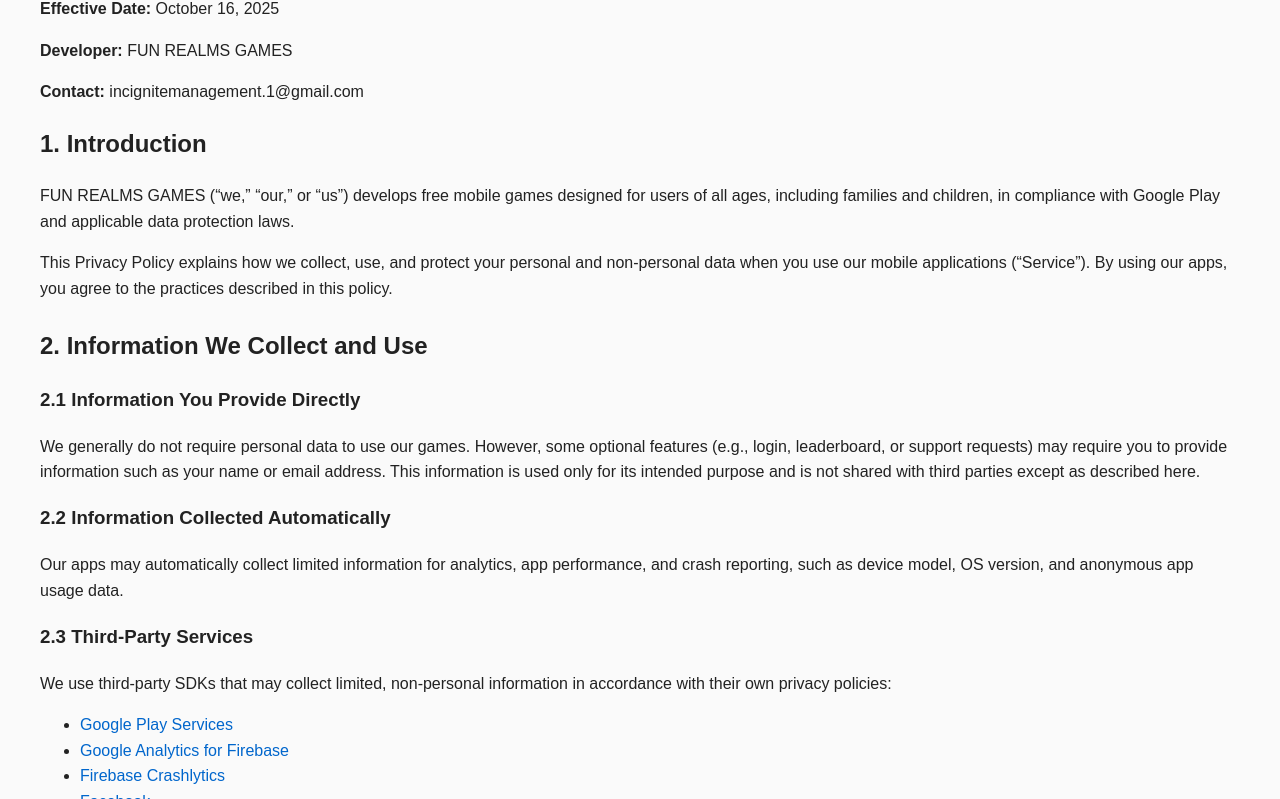
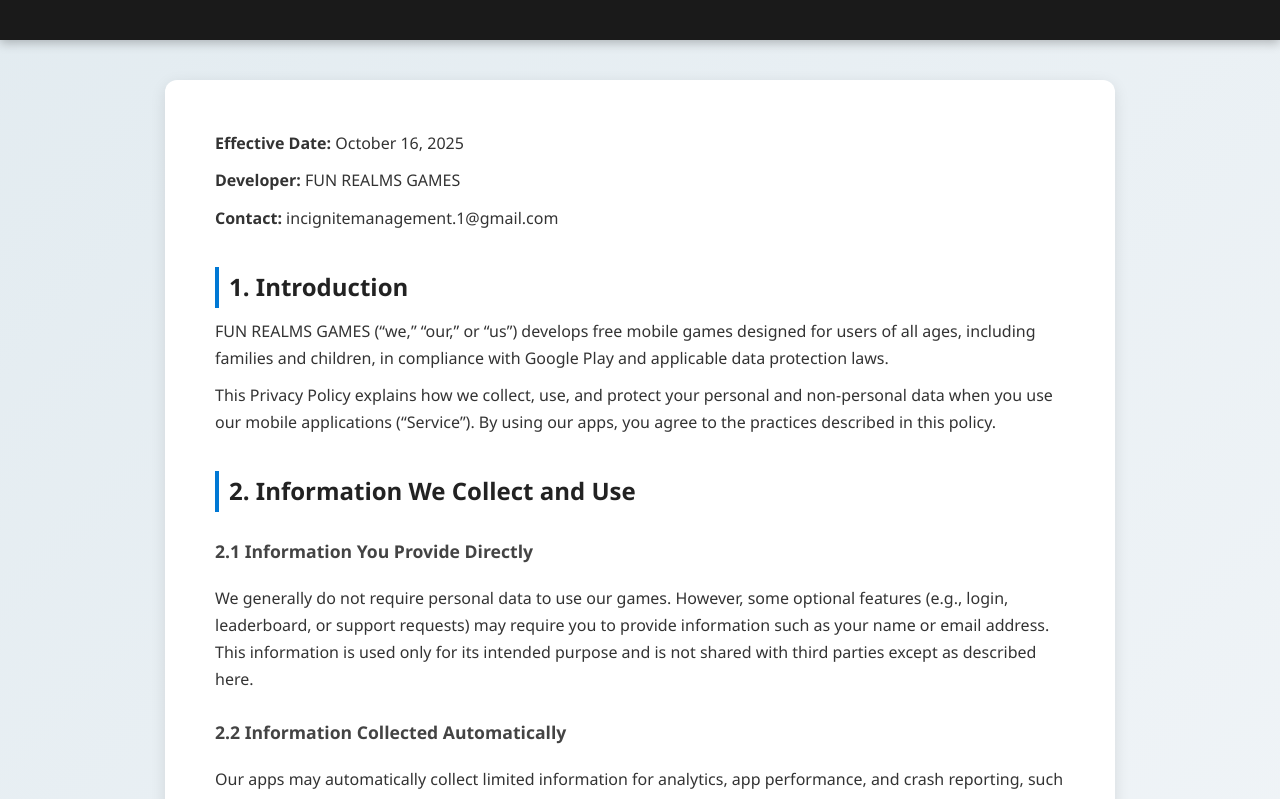
Before and after one commit to GameDevelopment2022/privacypolicy, a plain HTML site: page index.html in a window 1280 px wide. Shown: the part 125-924 px from the top of the page. Drawn offline with Linux system fonts and the light colour scheme.

Commit message:
Revise Privacy Policy layout and styles
Updated styling and structure of the Privacy Policy page, including header and main content adjustments.

```diff
--- a/index.html
+++ b/index.html
@@ -6,34 +6,103 @@
   <title>Privacy Policy | FUN REALMS GAMES</title>
   <style>
     body {
-      font-family: Arial, sans-serif;
-      margin: 40px;
-      background-color: #fafafa;
+      font-family: "Segoe UI", Roboto, Arial, sans-serif;
+      margin: 0;
+      padding: 0;
+      background: linear-gradient(135deg, #e2ebf0, #f9fafc);
+      color: #333;
+      line-height: 1.7;
+    }
+
+    header {
+      background-color: #1a1a1a;
+      color: #fff;
+      text-align: center;
+      padding: 60px 20px 40px 20px;
+      box-shadow: 0 3px 10px rgba(0, 0, 0, 0.25);
+    }
+
+    header h1 {
+      margin: 0;
+      font-size: 2.4rem;
+      letter-spacing: 1px;
+    }
+
+    main {
+      max-width: 850px;
+      margin: 40px auto;
+      background: #fff;
+      border-radius: 12px;
+      box-shadow: 0 4px 15px rgba(0, 0, 0, 0.1);
+      padding: 40px 50px;
+    }
+
+    h2 {
       color: #222;
-      line-height: 1.6;
+      border-left: 4px solid #0078d4;
+      padding-left: 10px;
+      margin-top: 35px;
+      margin-bottom: 10px;
     }
-    h1, h2 {
-      color: #222;
+
+    h3 {
+      color: #444;
+      margin-top: 25px;
+      font-size: 1.1rem;
     }
-    h1 {
-      text-align: center;
-      margin-bottom: 30px;
+
+    p {
+      margin: 10px 0;
     }
+
+    ul {
+      margin: 10px 0 20px 25px;
+    }
+
+    li {
+      margin-bottom: 6px;
+    }
+
     a {
-      color: #0066cc;
+      color: #0078d4;
       text-decoration: none;
     }
+
     a:hover {
       text-decoration: underline;
     }
-    section {
-      margin-bottom: 25px;
+
+    footer {
+      text-align: center;
+      padding: 30px;
+      color: #555;
+      font-size: 0.9rem;
+      margin-top: 50px;
+    }
+
+    @media (max-width: 700px) {
+      main {
+        padding: 25px 20px;
+        margin: 20px;
+      }
+
+      header {
+        padding: 40px 15px;
+      }
+
+      header h1 {
+        font-size: 1.8rem;
+      }
     }
   </style>
 </head>
 <body>
 
+  <header>
     <h1>Privacy Policy</h1>
+  </header>
+
+  <main>
     <p><strong>Effective Date:</strong> October 16, 2025</p>
     <p><strong>Developer:</strong> FUN REALMS GAMES</p>
     <p><strong>Contact:</strong> incignitemanagement.1@gmail.com</p>
@@ -103,6 +172,7 @@
       <p>If you have questions or concerns about this Privacy Policy or your personal data, please contact us at:</p>
       <p><strong>Email:</strong> incignitemanagement.1@gmail.com<br><strong>Developer:</strong> FUN REALMS GAMES</p>
     </section>
+  </main>
 
   <footer>
     <p><small>Compliant with Google Play Developer Policy (2025), Google Play Families Policy, COPPA, and GDPR.</small></p>
```
Lines whose indentation alone changed are shown as unchanged.
